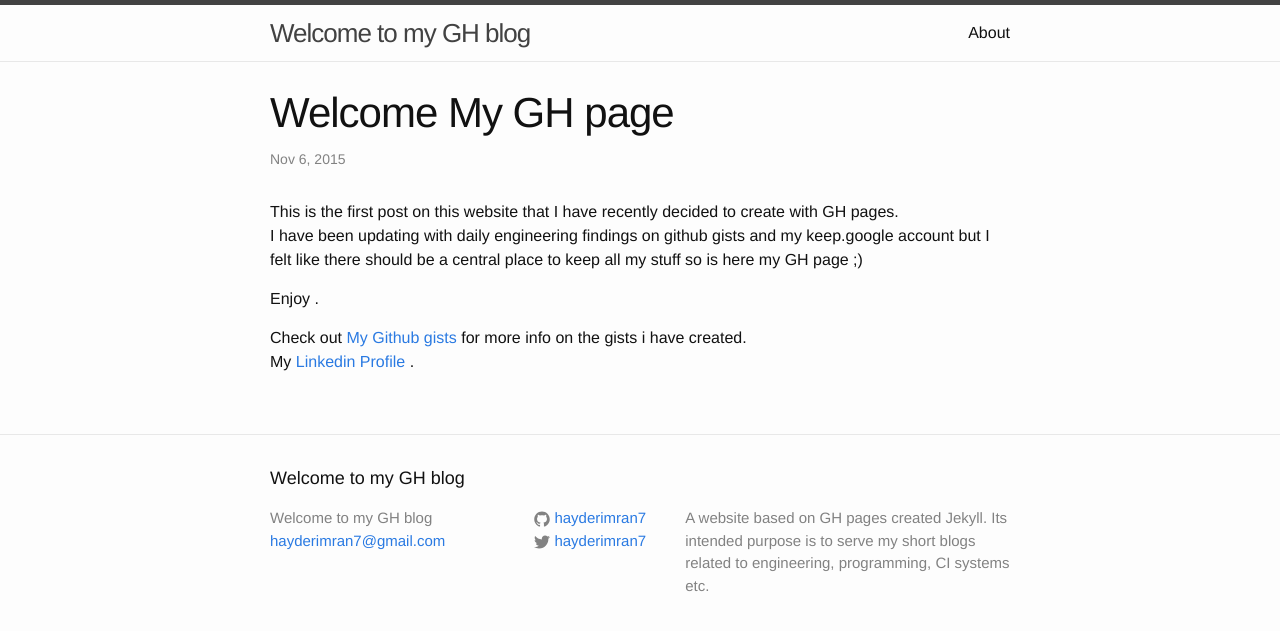
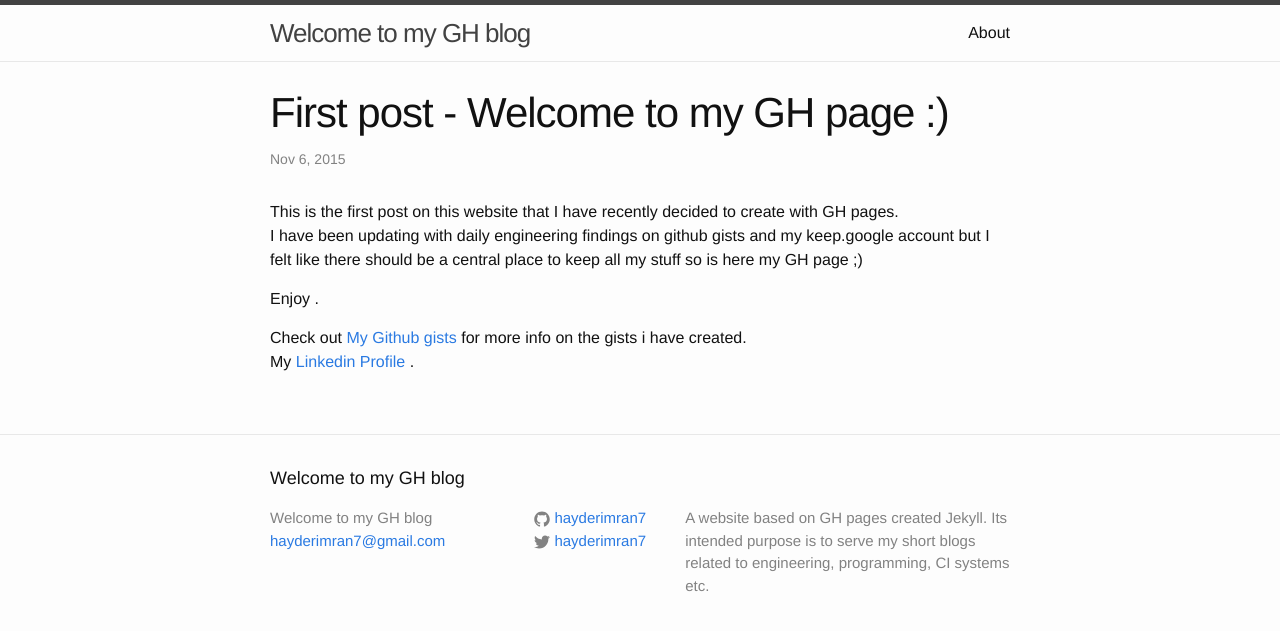
Before and after one commit to hayderimran7/hayderimran7.github.io, a Jekyll site: the page built from _posts/2015-11-06-welcome-to-jekyll.markdown, in a window 1280 px wide. Shown: the top 631 px of the page. Built offline with Jekyll 4.4.1, drawn with Linux system fonts in a browser that asks for light colours; Markdown is read by kramdown in place of the engine named in the settings.

Commit message:
update title of post
a simple title added

```diff
--- a/_posts/2015-11-06-welcome-to-jekyll.markdown
+++ b/_posts/2015-11-06-welcome-to-jekyll.markdown
@@ -1,6 +1,6 @@
 ---
 layout: post
-title:  "Welcome My GH page  "
+title:  "First post - Welcome to my GH page :)  "
 date:   2015-11-06 16:18:43
 categories: post init blog
 ---
```
